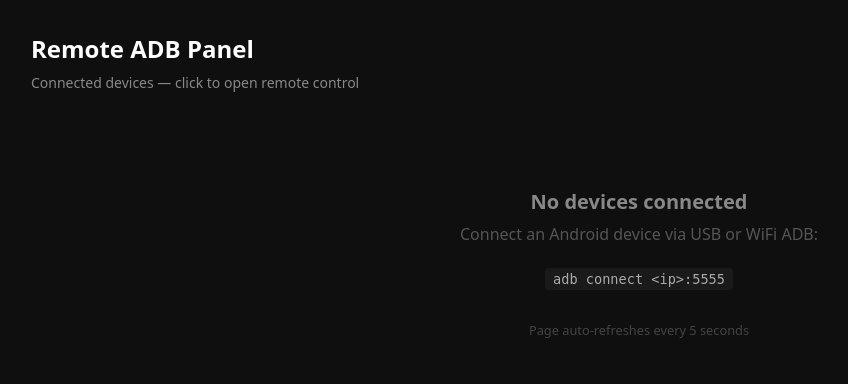
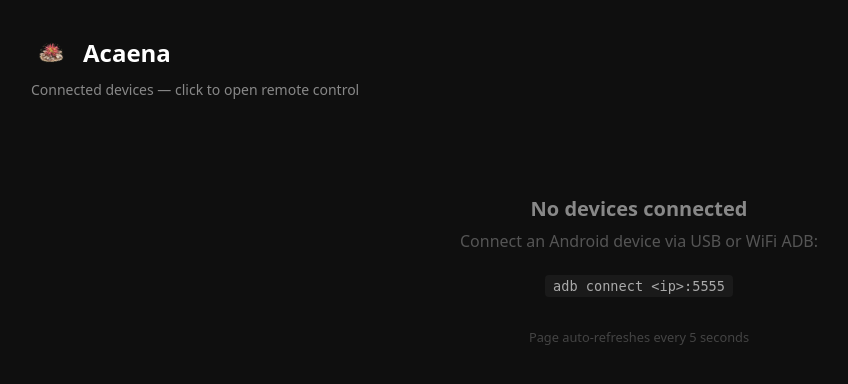
Before and after one commit to suqiguniang/Acaena-remote-adb-devices, a FastAPI app: page / in a window 1280 px wide. Shown: the top 384 px of the page, without its empty margins (1-849 px from the left). Run offline with FastAPI, Linux system fonts and the light colour scheme.

Commit message:
Add Acaena logo to README and UI templates

```diff
--- a/templates/index.html
+++ b/templates/index.html
@@ -13,10 +13,20 @@
             min-height: 100vh;
             padding: 2rem;
         }
+        .brand {
+            display: flex;
+            align-items: center;
+            gap: 0.75rem;
+            margin-bottom: 0.5rem;
+        }
+        .brand img {
+            width: 40px;
+            height: 40px;
+            object-fit: contain;
+        }
         h1 {
             font-size: 1.5rem;
             font-weight: 600;
-            margin-bottom: 0.5rem;
             color: #fff;
         }
         .subtitle {
@@ -85,7 +95,10 @@
     </style>
 </head>
 <body>
-    <h1>Remote ADB Panel</h1>
+    <div class="brand">
+        <img src="/static/img/logo.png" alt="Acaena logo">
+        <h1>Acaena</h1>
+    </div>
     <p class="subtitle">Connected devices — click to open remote control</p>
 
     {% if devices %}
```
Also changed, not shown: templates/device.html (+11 -1 lines), README.md, static/img/logo.png (added).
